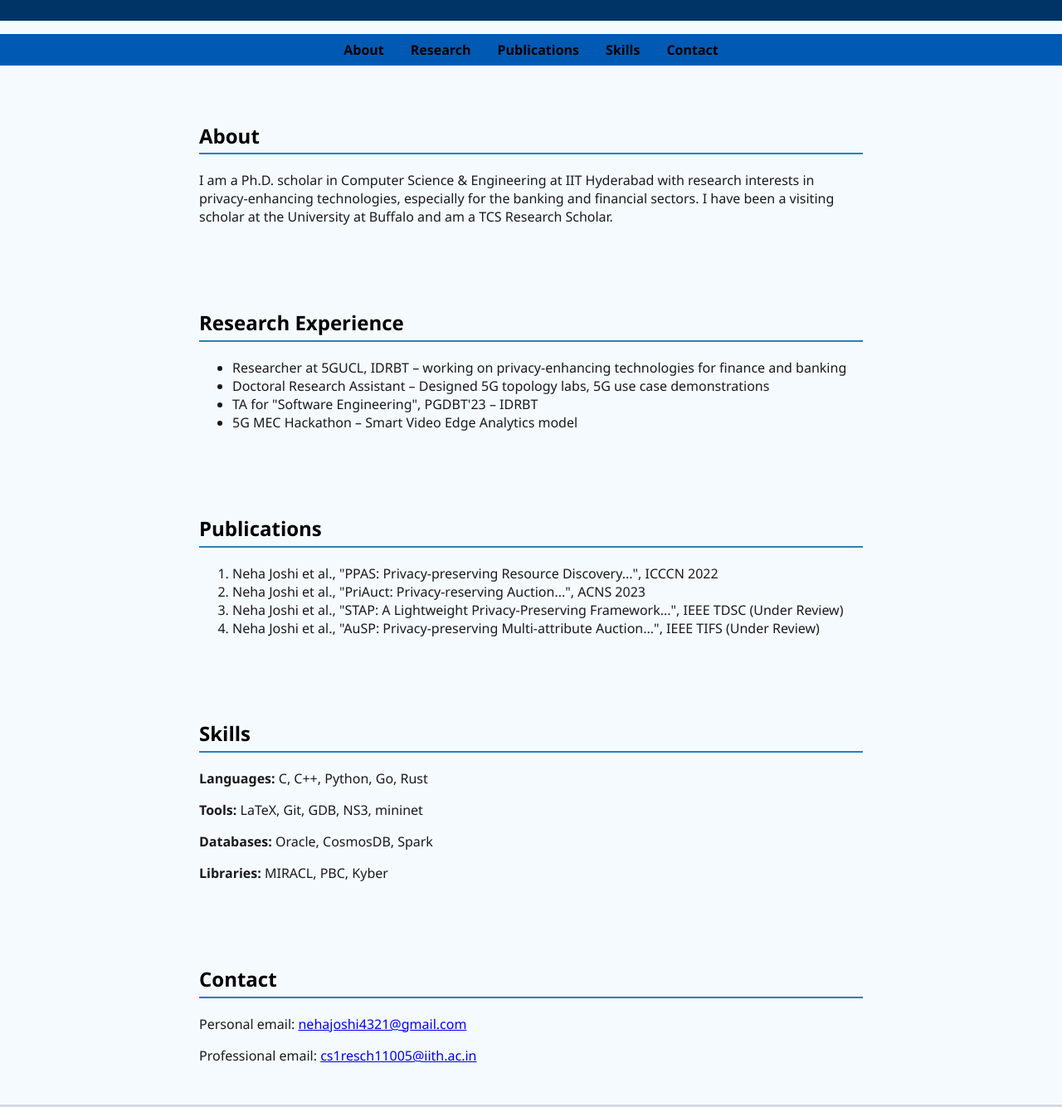
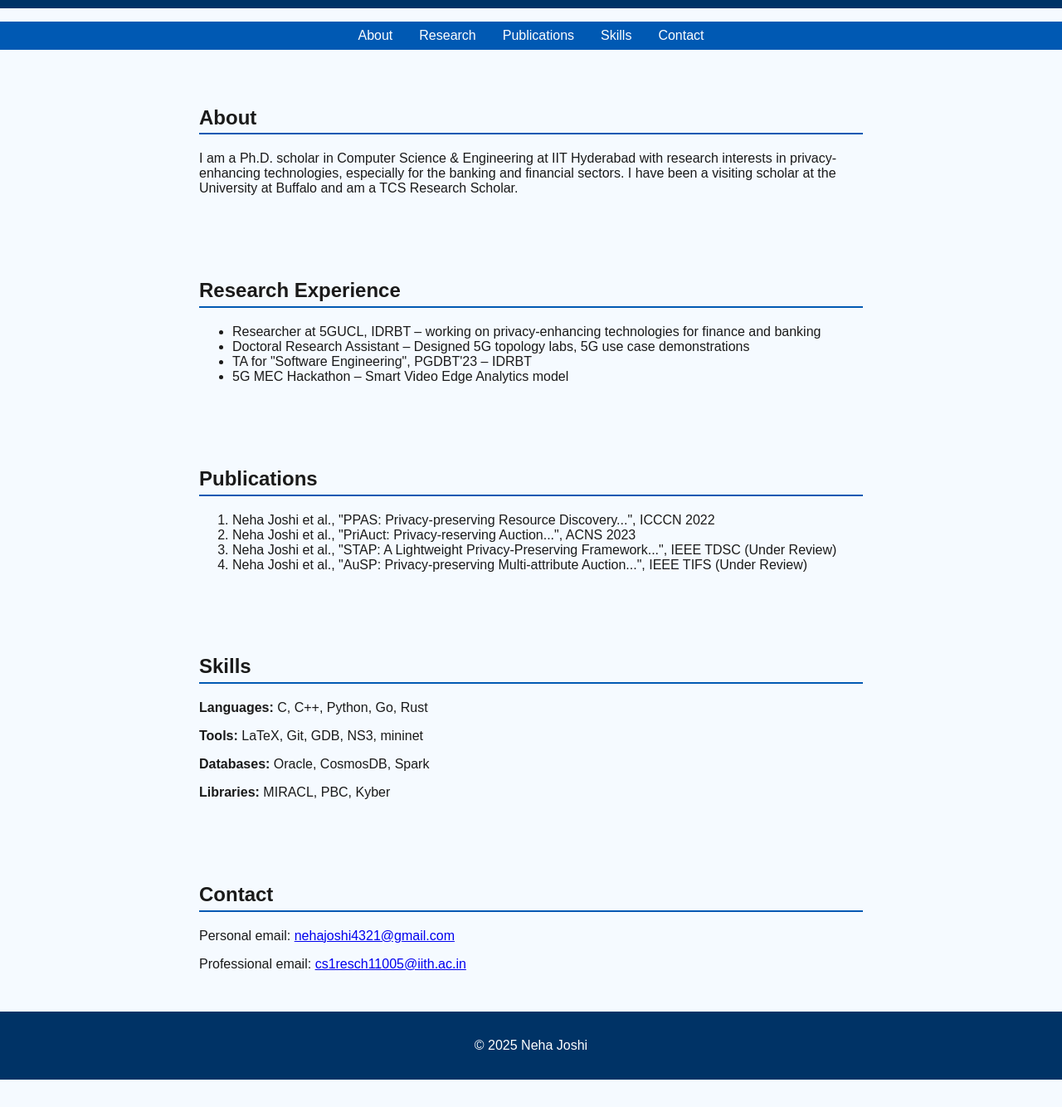
Before and after one commit to nehajoshi4321/neha.github.io, a plain HTML site: page index.html in a window 1280 px wide. Shown: the part 340-1674 px from the top of the page at 83% size. After the commit the page ends 1641 px from the top, so only its background shows below. Drawn offline with Linux system fonts and the light colour scheme.

Commit message:
Update style.css

```diff
--- a/style.css
+++ b/style.css
@@ -2,7 +2,7 @@ html {
     scroll-behavior: smooth;
 }
 body {
-    font-family: 'Segoe UI', Tahoma, Geneva, Verdana, sans-serif;
+    font-family: Arial, sans-serif;
     margin: 0;
     background: #f5faff;
     color: #1a1a1a;
@@ -17,10 +17,6 @@ header .profile-pic {
     width: 150px;
     border-radius: 50%;
     margin-bottom: 1rem;
-    transition: transform 0.3s ease;
-}
-header .profile-pic:hover {
-    transform: scale(1.05);
 }
 nav ul {
     background: #0059b3;
@@ -33,31 +29,21 @@ nav ul li {
     margin: 0 1rem;
 }
 nav ul li a {
-    color: black;
+    color: white;
     text-decoration: none;
-    font-weight: bold;
-}
-nav ul li a:hover {
-    border-bottom: 2px solid black;
-    transition: border 0.3s ease;
 }
 section {
     padding: 2rem 1rem;
     max-width: 800px;
     margin: auto;
 }
-section.visible {
-    opacity: 1;
-    transform: none;
-}
 h2 {
-    border-bottom: 2px solid #2980b9;
+    border-bottom: 2px solid #0059b3;
     padding-bottom: 0.3rem;
-    color: black;
 }
 footer {
-    background: #d6dbe2;
-    color: black;
+    background: #003366;
+    color: white;
     text-align: center;
     padding: 1rem;
 }
```
